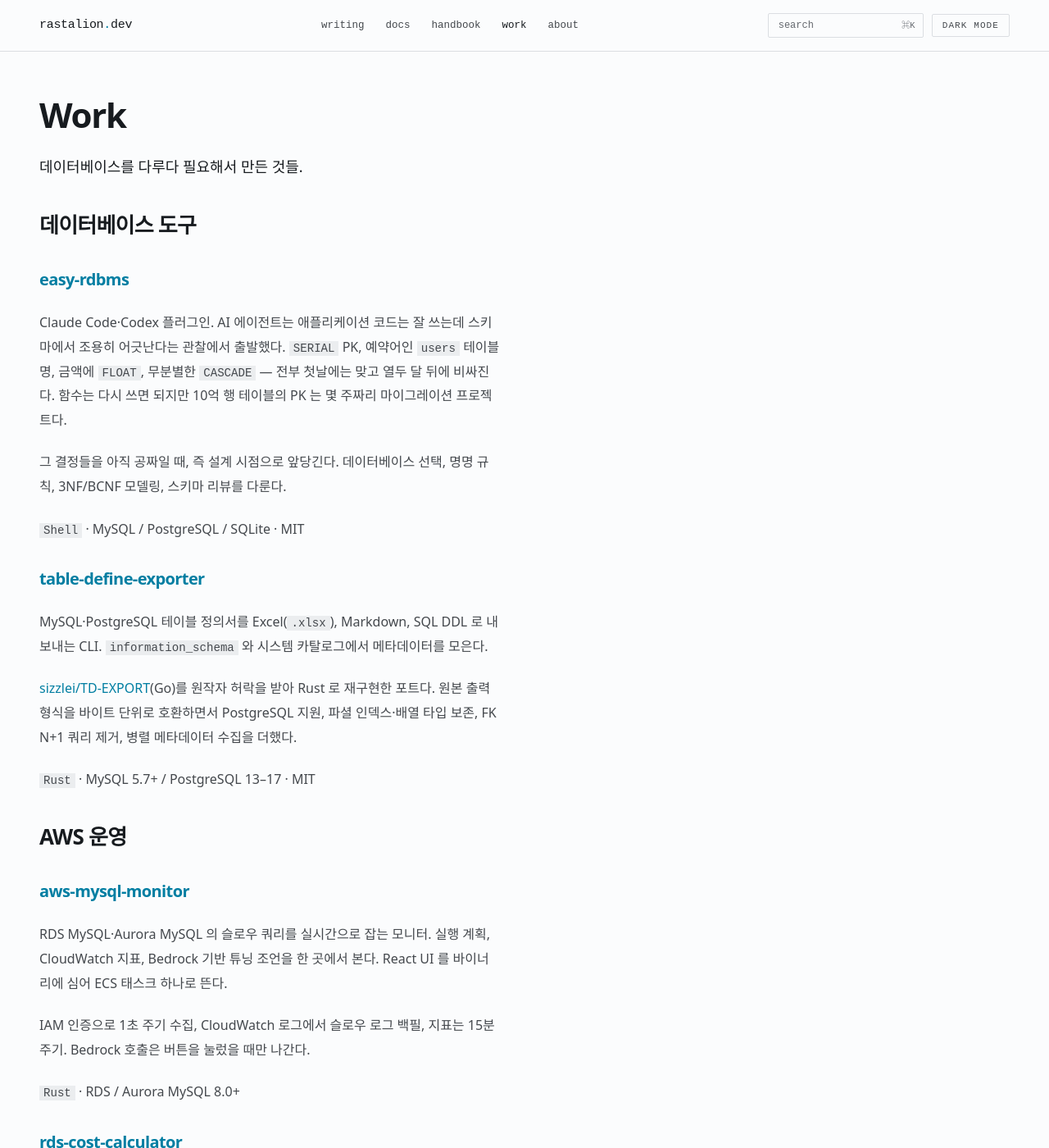
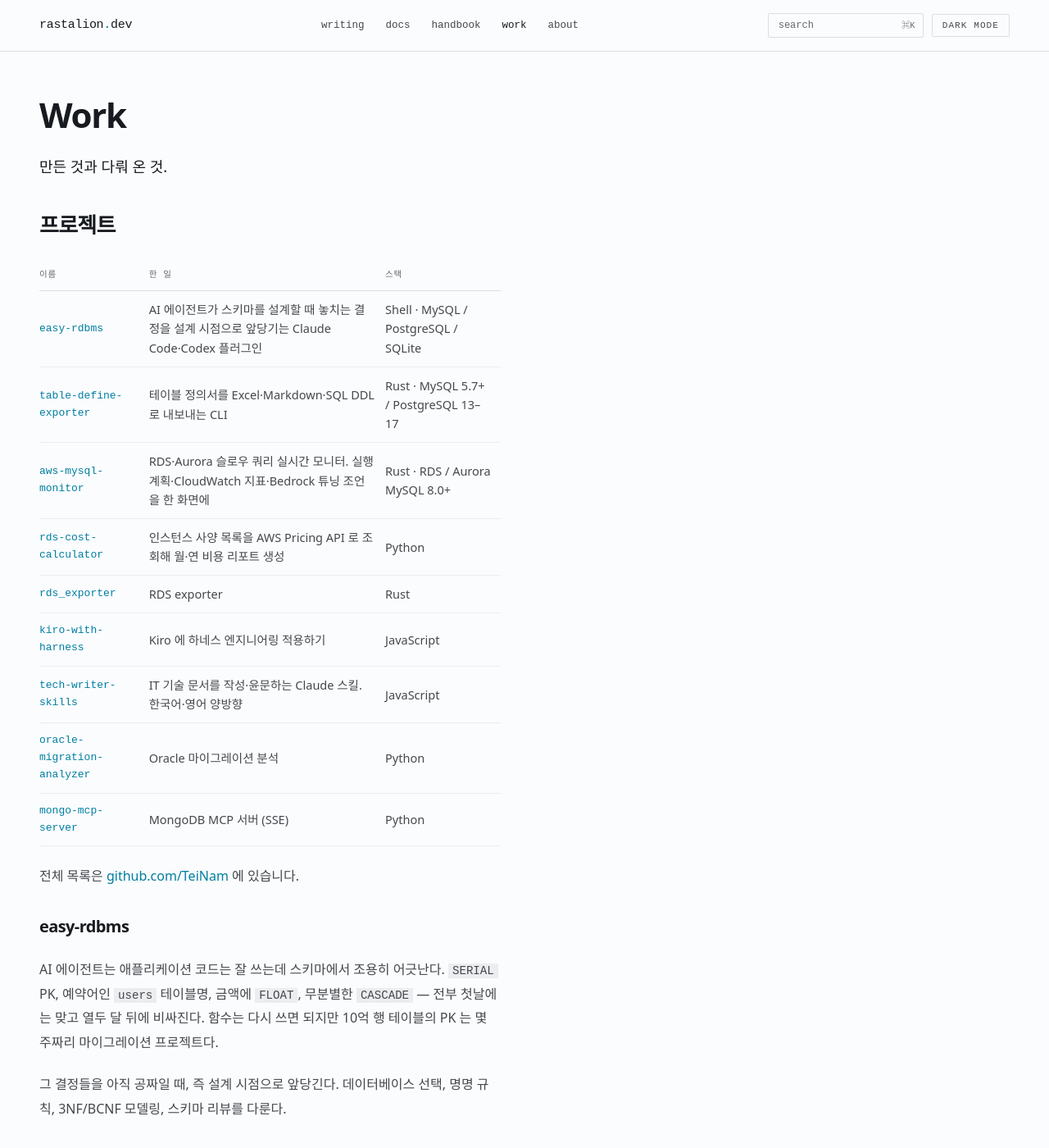
Before and after one commit to TeiNam/teinam.github.io, a Jekyll site: the page built from work.md, in a window 1280 px wide and 1400 px high. Shown: the whole window at 82% size. Built offline with Jekyll 4.4.1, drawn with Linux system fonts in a browser that asks for light colours; some web fonts are replaced; some of the changed text lies outside the part shown.

Commit message:
fix: /work/ 스캐폴드 구조 복원, 연락 메일 변경 (#11)
- 직전 커밋(#10)에서 work.md 를 통째로 덮어쓰며 스캐폴드 구조를 없앴다.
  특히 '## 경력' 섹션을 물어보지 않고 삭제했고, subtitle 을 '만든 것과 다뤄 온 것'
  에서 '데이터베이스를 다루다 필요해서 만든 것들'로 좁히면서 경력 자리까지 사라졌다
- 원래 구조로 되돌린다: subtitle, ## 프로젝트(표: 이름·한 일·스택), ## 경력
- 프로젝트 표에 9개를 한눈에 두고, 설명이 필요한 3개만 ### 로 상세를 남겼다
- '## 글로 정리한 것' 은 요청에 따라 제거
- 연락 메일을 career@rastalion.me 로 변경. site.email 이 /about/ 한 곳에서만
  렌더되므로(jekyll-seo-tag 는 이메일 미출력) _config.yml 한 줄로 끝난다

```diff
--- a/_config.yml
+++ b/_config.yml
@@ -1,7 +1,7 @@
 title: rastalion.dev
 tagline: Database와 A.I 그리고 그 사이의 Data Pipeline
 author: teinam
-email: teinam@rastalion.dev
+email: career@rastalion.me
 description: Database와 A.I 그리고 그 사이의 Data Pipeline 을 다루는 teinam 의 기술 노트.
 url: "https://teinam.github.io"
 baseurl: ""
--- a/work.md
+++ b/work.md
@@ -2,60 +2,41 @@
 layout: page
 title: Work
 permalink: /work/
-subtitle: 데이터베이스를 다루다 필요해서 만든 것들.
+subtitle: 만든 것과 다뤄 온 것.
 ---
 
-## 데이터베이스 도구
+## 프로젝트
 
-### [easy-rdbms](https://github.com/TeiNam/easy-rdbms)
+| 이름 | 한 일 | 스택 |
+| --- | --- | --- |
+| [easy-rdbms](https://github.com/TeiNam/easy-rdbms) | AI 에이전트가 스키마를 설계할 때 놓치는 결정을 설계 시점으로 앞당기는 Claude Code·Codex 플러그인 | Shell · MySQL / PostgreSQL / SQLite |
+| [table-define-exporter](https://github.com/TeiNam/table-define-exporter) | 테이블 정의서를 Excel·Markdown·SQL DDL 로 내보내는 CLI | Rust · MySQL 5.7+ / PostgreSQL 13–17 |
+| [aws-mysql-monitor](https://github.com/TeiNam/aws-mysql-monitor) | RDS·Aurora 슬로우 쿼리 실시간 모니터. 실행 계획·CloudWatch 지표·Bedrock 튜닝 조언을 한 화면에 | Rust · RDS / Aurora MySQL 8.0+ |
+| [rds-cost-calculator](https://github.com/TeiNam/rds-cost-calculator) | 인스턴스 사양 목록을 AWS Pricing API 로 조회해 월·연 비용 리포트 생성 | Python |
+| [rds_exporter](https://github.com/TeiNam/rds_exporter) | RDS exporter | Rust |
+| [kiro-with-harness](https://github.com/TeiNam/kiro-with-harness) | Kiro 에 하네스 엔지니어링 적용하기 | JavaScript |
+| [tech-writer-skills](https://github.com/TeiNam/tech-writer-skills) | IT 기술 문서를 작성·윤문하는 Claude 스킬. 한국어·영어 양방향 | JavaScript |
+| [oracle-migration-analyzer](https://github.com/TeiNam/oracle-migration-analyzer) | Oracle 마이그레이션 분석 | Python |
+| [mongo-mcp-server](https://github.com/TeiNam/mongo-mcp-server) | MongoDB MCP 서버 (SSE) | Python |
 
-Claude Code·Codex 플러그인. AI 에이전트는 애플리케이션 코드는 잘 쓰는데 스키마에서 조용히 어긋난다는 관찰에서 출발했다. `SERIAL` PK, 예약어인 `users` 테이블명, 금액에 `FLOAT`, 무분별한 `CASCADE` — 전부 첫날에는 맞고 열두 달 뒤에 비싸진다. 함수는 다시 쓰면 되지만 10억 행 테이블의 PK 는 몇 주짜리 마이그레이션 프로젝트다.
+전체 목록은 [github.com/TeiNam](https://github.com/TeiNam) 에 있습니다.
+
+### easy-rdbms
+
+AI 에이전트는 애플리케이션 코드는 잘 쓰는데 스키마에서 조용히 어긋난다. `SERIAL` PK, 예약어인 `users` 테이블명, 금액에 `FLOAT`, 무분별한 `CASCADE` — 전부 첫날에는 맞고 열두 달 뒤에 비싸진다. 함수는 다시 쓰면 되지만 10억 행 테이블의 PK 는 몇 주짜리 마이그레이션 프로젝트다.
 
 그 결정들을 아직 공짜일 때, 즉 설계 시점으로 앞당긴다. 데이터베이스 선택, 명명 규칙, 3NF/BCNF 모델링, 스키마 리뷰를 다룬다.
 
-`Shell` · MySQL / PostgreSQL / SQLite · MIT
+### table-define-exporter
 
-### [table-define-exporter](https://github.com/TeiNam/table-define-exporter)
-
-MySQL·PostgreSQL 테이블 정의서를 Excel(`.xlsx`), Markdown, SQL DDL 로 내보내는 CLI. `information_schema` 와 시스템 카탈로그에서 메타데이터를 모은다.
+`information_schema` 와 시스템 카탈로그에서 메타데이터를 모아 테이블 정의서를 만든다.
 
 [sizzlei/TD-EXPORT](https://github.com/sizzlei/TD-EXPORT)(Go)를 원작자 허락을 받아 Rust 로 재구현한 포트다. 원본 출력 형식을 바이트 단위로 호환하면서 PostgreSQL 지원, 파셜 인덱스·배열 타입 보존, FK N+1 쿼리 제거, 병렬 메타데이터 수집을 더했다.
 
-`Rust` · MySQL 5.7+ / PostgreSQL 13–17 · MIT
+### aws-mysql-monitor
 
-## AWS 운영
+React UI 를 바이너리에 심어 ECS 태스크 하나로 뜬다. IAM 인증으로 1초 주기 수집, CloudWatch 로그에서 슬로우 로그 백필, 지표는 15분 주기. Bedrock 호출은 버튼을 눌렀을 때만 나간다.
 
-### [aws-mysql-monitor](https://github.com/TeiNam/aws-mysql-monitor)
+## 경력
 
-RDS MySQL·Aurora MySQL 의 슬로우 쿼리를 실시간으로 잡는 모니터. 실행 계획, CloudWatch 지표, Bedrock 기반 튜닝 조언을 한 곳에서 본다. React UI 를 바이너리에 심어 ECS 태스크 하나로 뜬다.
-
-IAM 인증으로 1초 주기 수집, CloudWatch 로그에서 슬로우 로그 백필, 지표는 15분 주기. Bedrock 호출은 버튼을 눌렀을 때만 나간다.
-
-`Rust` · RDS / Aurora MySQL 8.0+
-
-### [rds-cost-calculator](https://github.com/TeiNam/rds-cost-calculator)
-
-RDS·DMS·ElastiCache 인스턴스 사양을 마크다운 목록으로 적어두면 AWS Pricing API 로 공식 단가를 조회해 인스턴스별 월·연 비용, 서비스별 소계, 총계를 마크다운 리포트로 뽑는다.
-
-`Python`
-
-### [rds_exporter](https://github.com/TeiNam/rds_exporter)
-
-Rust 로 만든 RDS exporter.
-
-`Rust`
-
-## 그 밖에
-
-- [kiro-with-harness](https://github.com/TeiNam/kiro-with-harness) — Kiro 에 하네스 엔지니어링 적용하기
-- [tech-writer-skills](https://github.com/TeiNam/tech-writer-skills) — IT 기술 문서를 작성·윤문하는 Claude 스킬. 한국어·영어 양방향
-- [oracle-migration-analyzer](https://github.com/TeiNam/oracle-migration-analyzer) — Oracle 마이그레이션 분석
-- [mongo-mcp-server](https://github.com/TeiNam/mongo-mcp-server) — MongoDB MCP 서버 (SSE)
-
-전체 목록은 [github.com/TeiNam](https://github.com/TeiNam) 에 있습니다.
-
-## 함께 보기
-
-- [데이터베이스 네이밍 규칙]({{ '/docs/database/naming/' | relative_url }}) — easy-rdbms 가 강제하는 규칙의 근거
-- [표준 데이터베이스 운영관리 지침서]({{ '/docs/database/ops/' | relative_url }})
-- [글]({{ '/writing/' | relative_url }})
+<!-- 회사 · 직무 · 기간 · 한 일 -->
```
